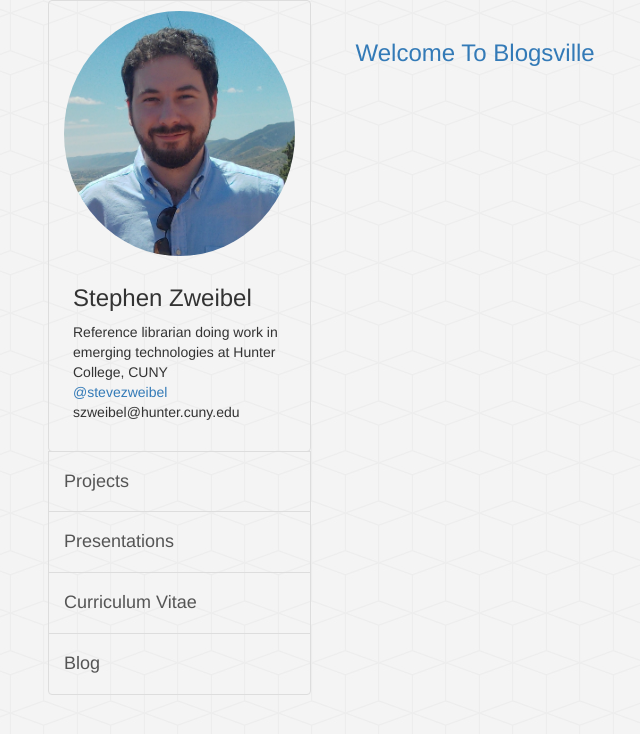
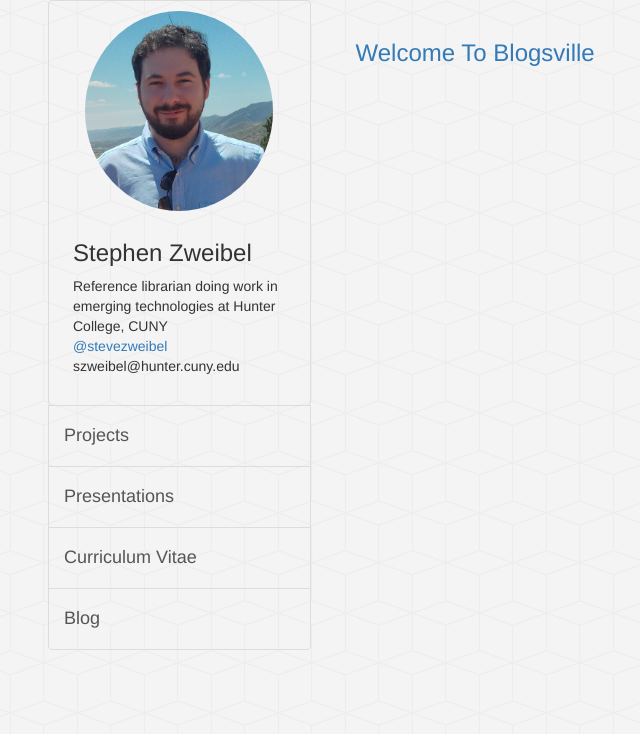
Before and after one commit to szweibel/szweibel.github.io, a Jekyll site: the page built from index.html, in a window 1280 px wide. Shown: the top 734 px of the page, without its empty margins (22-662 px from the left). Built offline with Jekyll 4.4.1, drawn with Linux system fonts in a browser that asks for light colours; nearby versions of some CDN libraries; the list of posts is cut into pages by our own code.

Commit message:
change image

```diff
--- a/_layouts/default.html
+++ b/_layouts/default.html
@@ -17,7 +17,7 @@
     <div class="col-md-3">
         <div class="list-group ">
           <div class='thumbnail list-group-item' href="/">
-              <img src="/images/SteveProfile.jpeg" class='img-circle' alt="Me">
+              <img src="/images/SteveProfile.jpeg" class='img-circle' style='max-width:200px; max-height:200px' alt="Me">
               <div class="caption">
                 <h3>Stephen Zweibel</h3>
                 <p>Reference librarian doing work in emerging technologies at Hunter College, CUNY <br/><a href="http://twitter.com/stevezweibel">@stevezweibel</a><br/>
```
